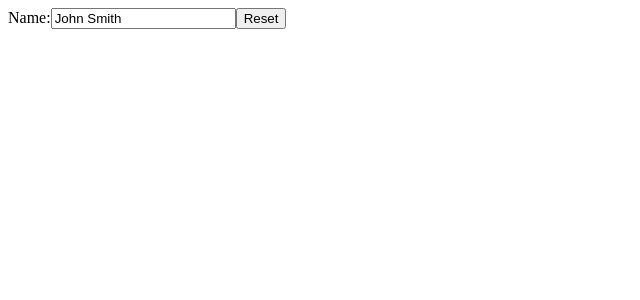
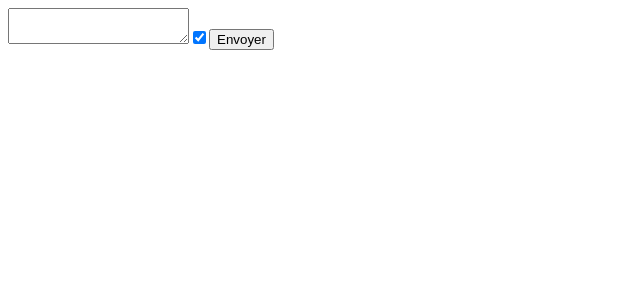
Before and after one commit to flyBoy667/TutoReact, a React (Vite) app: page / in a window 1280 px wide. Shown: the top 300 px of the page, without its empty margins (0-640 px from the left). Built offline with nearby package versions, Linux system fonts and the light colour scheme.

Commit message:
Form event

```diff
--- a/src/App.jsx
+++ b/src/App.jsx
@@ -1,22 +1,22 @@
 import {useState} from "react";
 
 function App() {
-    const [name, setName] = useState('John Smith');
 
-    const handleNameChange = (event) => {
-        setName(event.target.value);
+    console.log('render')
+    const [text, setText] = useState('');
+    const [checked, setChecked] = useState(true);
+
+    const handleChange = (e) => {
+        setText(e.target.value)
+    }
+    const toggleChecked = () => {
+        setChecked(!checked);
     }
 
-    const reset = () => {
-        setName('');
-    }
-    console.log('render')
     return <form>
-        <label>
-            Name:
-            <input type="text" name="name" value={name} onChange={handleNameChange}/>
-        </label>
-        <input type="reset" value="Reset" onClick={reset}/>
+        <textarea value={text} onChange={handleChange}/>
+        <input type="checkbox" checked={checked} onChange={toggleChecked}/>
+        <input type="submit" disabled={!checked} value="Envoyer"/>
     </form>
 
 }
```
